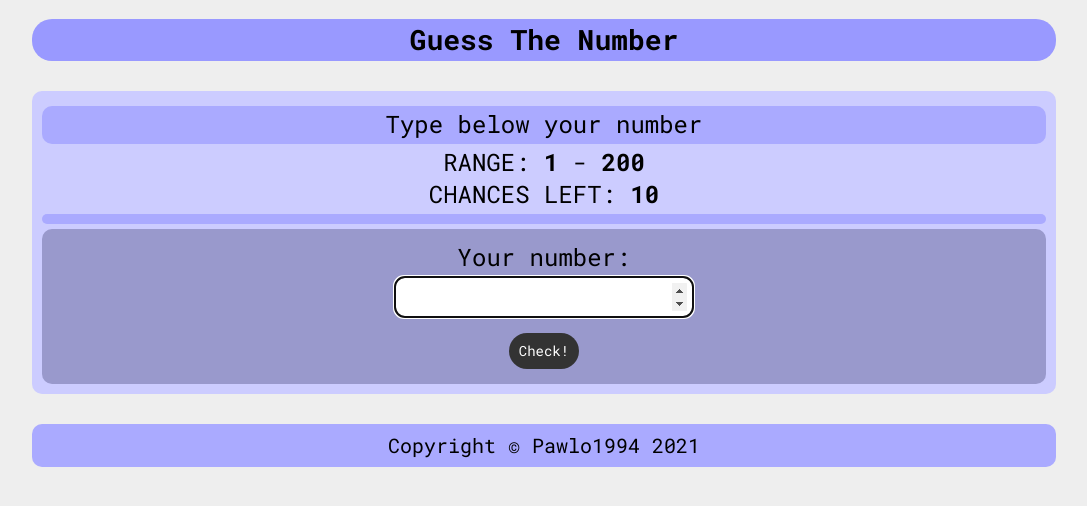
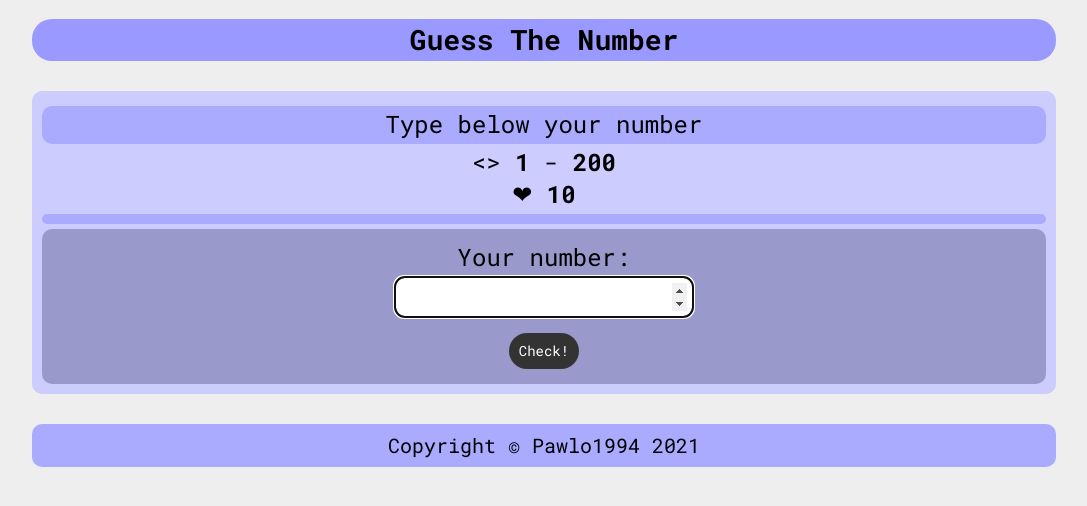
Before and after one commit to pawlo1994/guess-the-number, a plain HTML site: page index.html in a window 1280 px wide. Both pictures are taken after a click on the button "Start Game". Shown: the whole page, without its empty margins (96-1183 px from the left). Drawn offline with nearby package versions, Linux system fonts and the light colour scheme.

Commit message:
gameInfo div and section__paragraph--lives added

```diff
--- a/index.html
+++ b/index.html
@@ -46,12 +46,15 @@
         </section>
         <section class="section js-gameSection section--hidden">
             <h2 class="section__header js-formSectionHeader">Type below your number</h2>
-            <p class="section__paragraph js-range">Range: <span class="section__span js-minNumber">1</span>
-                - <span class="section__span js-maxNumber"></span></p>
-            <p class="section__paragraph">Chances left: <span class="section__span js-chancesLeft">10</span></p>
-            <p class="section__paragraph section__paragraph--result js-resultParagraph"><span
-                    class="section__resultSpan js-result"></span>
-            </p>
+            <div class="section__gameInfo">
+                <p class="section__paragraph js-range">&lt;&gt; <span class="section__span js-minNumber">1</span>
+                    - <span class="section__span js-maxNumber"></span></p>
+                <p class="section__paragraph section__paragraph--lives">❤ <span
+                        class="section__span js-chancesLeft">10</span></p>
+                <p class="section__paragraph section__paragraph--result js-resultParagraph"><span
+                        class="section__resultSpan js-result"></span>
+                </p>
+            </div>
             <form class="form js-gameForm">
                 <p class="form__paragraph">
                     <label for="userNumber" class="form__label">Your number:</label><input type="number"
```
